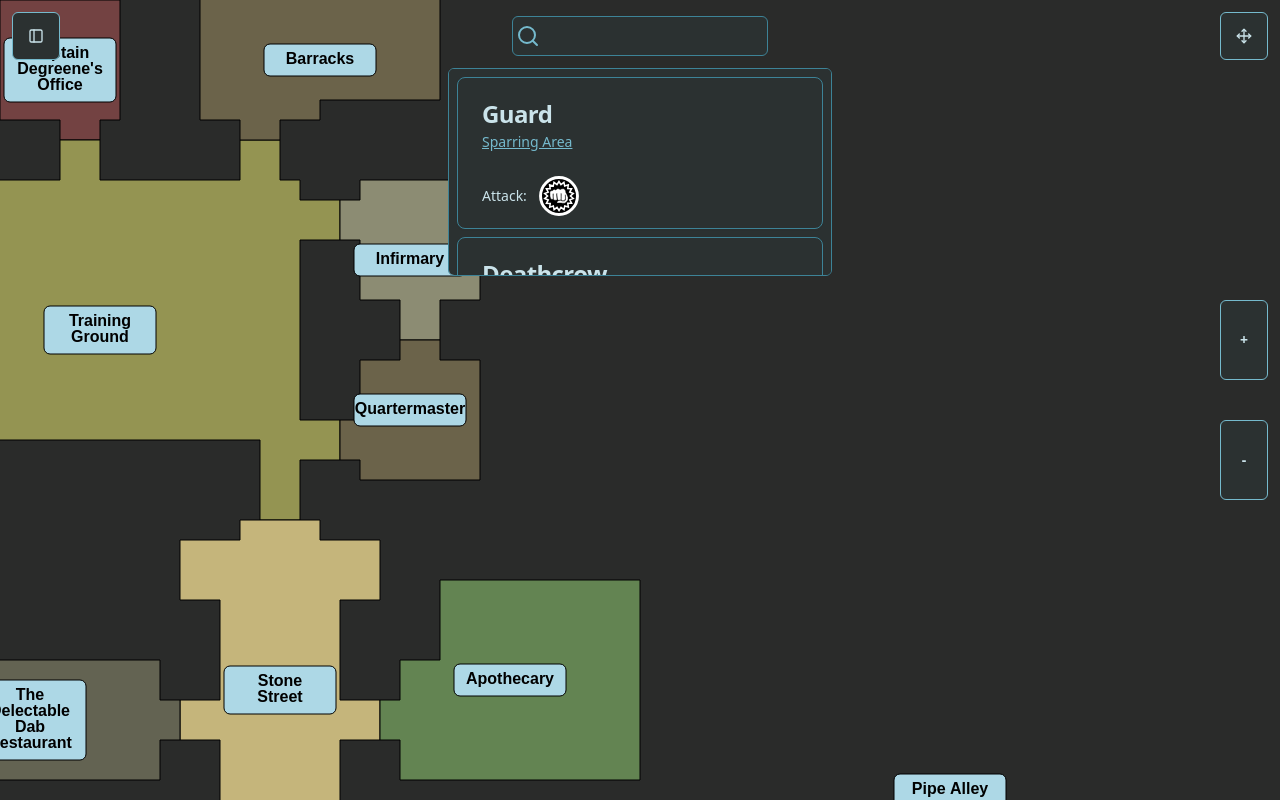
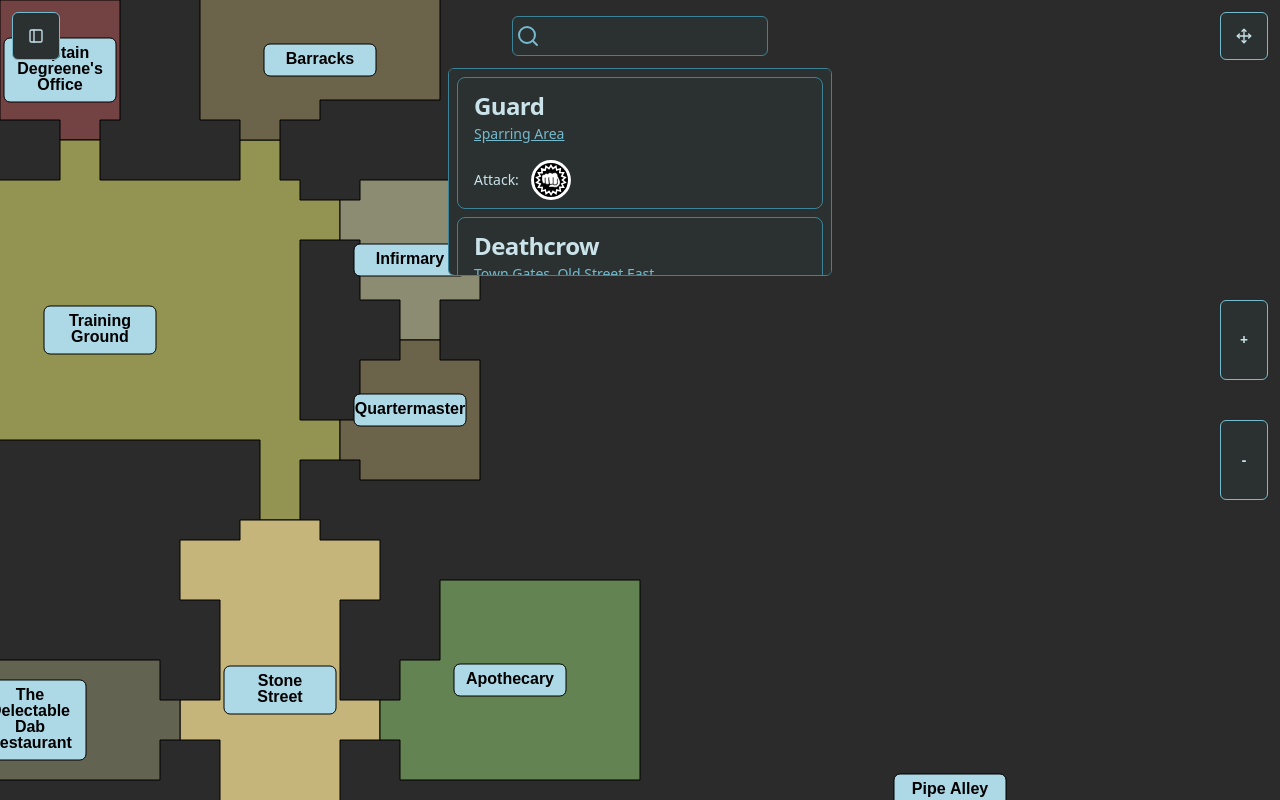
Before and after one commit to jrbarnhart/brighter-shores-map, a React (Vite) app: page / in a window 1280 px wide. Built offline with nearby package versions, Linux system fonts and the light colour scheme.

Commit message:
Adjust style for md screens

```diff
--- a/src/components/thingCards/ThingCard.tsx
+++ b/src/components/thingCards/ThingCard.tsx
@@ -59,7 +59,7 @@ export default function ThingCard({
             <X />
           </div>
         )}
-        <CardHeader className="px-3 py-2 md:p-6">
+        <CardHeader className="px-3 py-2 md:p-4">
           {thing.type === "monster" && (
             <MonsterCardHeader
               monster={thing}
@@ -68,7 +68,7 @@ export default function ThingCard({
             />
           )}
         </CardHeader>
-        <CardContent className="px-3 pb-1 md:px-6 md:pb-3 flex flex-col gap-4 flex-grow overflow-hidden">
+        <CardContent className="px-3 pb-1 md:px-4 md:pb-2 flex flex-col gap-4 flex-grow overflow-hidden">
           {thing.type === "monster" && <MonsterCardContents monster={thing} />}
         </CardContent>
       </Card>
```
